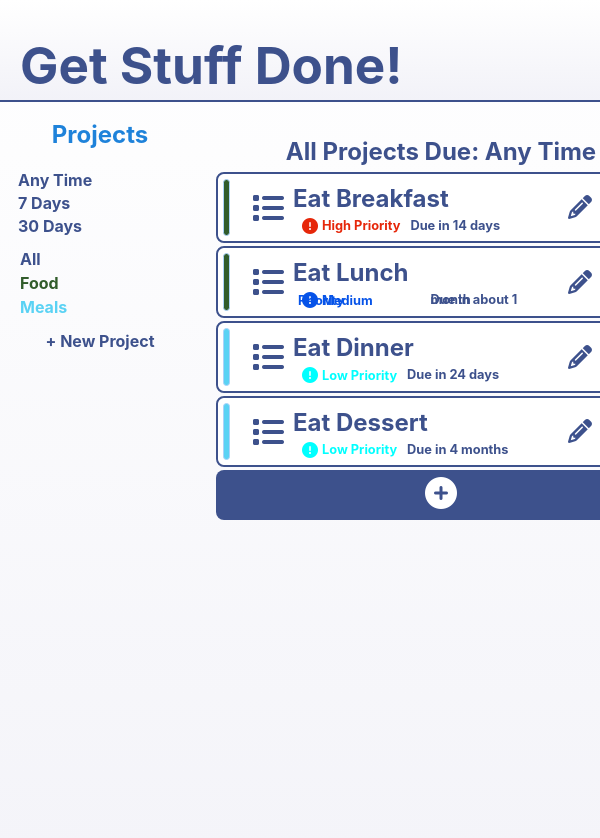
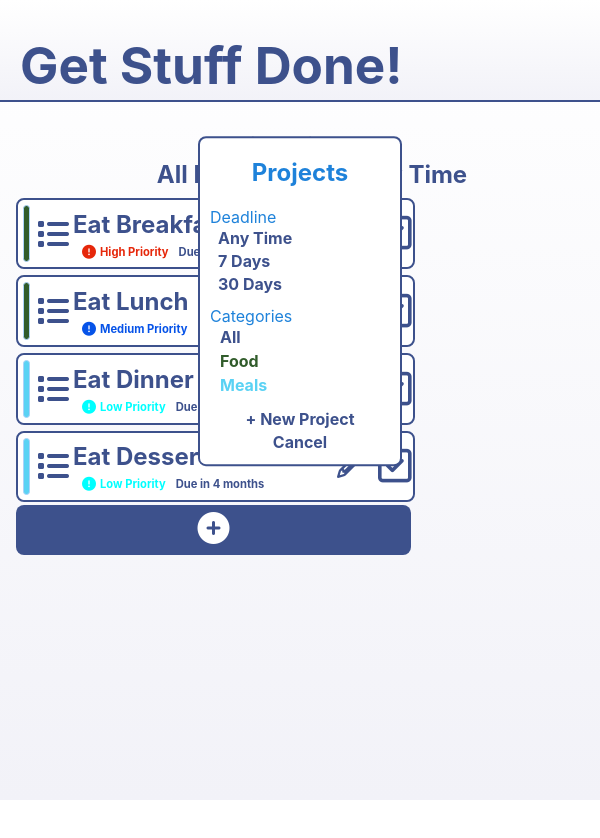
Before and after one commit to RinkM/Odin11-ToDoList-Vite, a React (Vite) app: page / in a window 600 px wide. Shown: the top 838 px of the page. After the commit the page ends 800 px from the top, so only its background shows below. Built offline with nearby package versions, Linux system fonts and the light colour scheme.

Commit message:
view on phone.

```diff
--- a/index.html
+++ b/index.html
@@ -2,16 +2,13 @@
 <html lang="en">
   <head>
     <meta charset="UTF-8" />
-    <link rel="icon" type="image/svg+xml" href="/vite.svg" />
     <meta name="viewport" content="width=device-width, initial-scale=1.0" />
-
-
     <script src="https://kit.fontawesome.com/fb9ab32e5c.js" crossorigin="anonymous"></script>
-
-    <title>Vite + React</title>
+    <title>Get Stuff Done!</title>
   </head>
   <body>
     <div id="root"></div>
     <script type="module" src="/src/main.jsx"></script>
   </body>
+
 </html>
--- a/src/index.css
+++ b/src/index.css
@@ -6,9 +6,8 @@ body {
 #root{
   width: 100%;
   margin: 0;
-  display: flex;
-  /* place-items: center; */
   min-width: 320px;
+  background-image: linear-gradient(0deg, #F2F2F8 , #FFFFFF);
 
   overflow-x: hidden;
 
@@ -28,12 +27,12 @@ body {
 
 
 .App{
-  width: 100%;
+  /* width: 100%; */
   height: 100%;
   min-height: 100vh;
   display: grid;
   grid-template-columns: 200px 1fr;
-  grid-template-rows: 100px 1fr 1fr;
+  grid-template-rows: 100px 1fr;
   grid-column-gap: 0px;
   grid-row-gap: 0px;
 }
@@ -99,9 +98,9 @@ button:focus-visible {
 /* LEFT NAV STYLES */
 .navLeft{
   grid-area: 2 / 1 / 3 / 2;
-  display: flex;
   flex-direction: column;
   text-align: center;
+  transition: all .2s ease;
 }
 
 .dateSortBtn{
@@ -125,7 +124,9 @@ button:focus-visible {
 
 }
 
-
+#cancelBtn{
+  display: none;
+}
 
 
 
@@ -243,7 +244,7 @@ button:focus-visible {
   display: flex;
   justify-content: flex-start;
   align-items: start;
-  font-size: .8rem;
+  font-size: .7rem;
 }
 
 .taskBody{
@@ -406,8 +407,6 @@ button:focus-visible {
 .backgroundApp{
   height:100%;
   color-scheme: light dark;
-  /* background-image: linear-gradient(0deg, #F2F2F8 , #FFFFFF) */
-  /* background-image: linear-gradient(0deg, #151528 , #07070D) */
 }
 
 input{
@@ -438,3 +437,112 @@ input{
 .taskMaxHeightLarge{max-height: 150px;
 
 }
+
+
+#openBtn{
+
+  border-radius: 8px;
+  display: none;
+}
+
+#openBtn:hover {
+  border: 2pt solid #1e82da;
+  border-radius: 8px;
+  }
+#openBtn:focus,
+#openBtn:focus-visible {
+  outline: 4px auto -webkit-focus-ring-color;
+}
+
+
+
+@media only screen and (max-width:600px)  {
+  .App {
+    grid-template-columns: 1fr;
+    grid-template-rows: 100px 1fr;
+    max-width: 600px ;
+  }
+
+  #openBtn{
+    display:inline;
+  }
+  #cancelBtn{
+    display: inline;
+  }
+
+  .taskContainer{
+    max-width: 395px;
+  }
+  #taskFormDiv{
+    max-width: 395px;
+  }
+  .navLeft{
+    min-height: 250px;
+    width: 200px;
+    flex-direction: column;
+    text-align: center;
+    background-color: white;
+    border: 2pt solid #3D518C;
+    border-radius: 8px;
+    z-index: 1;
+    height: min-content;
+    padding-bottom: 10px;
+    margin: 0;
+    position: absolute;
+    top: 50%;
+    left: 50%;
+    -ms-transform: translate(-50%, -80%);
+    transform: translate(-50%, -80%);
+
+  }
+
+  #toDoList{
+    grid-area: 2 / 1 / 3 / 3;
+    border-radius: 8px;
+    color:#ABD2fa;
+    padding: 1em;
+    margin-top: 1em;
+    margin-right: auto;
+    margin-bottom: 1em;
+    min-width: 450px;
+    max-width: 700px;
+    position: relative;
+    display: flex;
+    flex-direction: column;
+  }
+
+
+
+.taskInfoContainer {
+  display: grid;
+  grid-template-columns: 5px 45px 255px 80px;
+}
+
+#toDoName, #description {
+  width:150px
+}
+
+}
+
+
+
+@media only screen and (min-width:600px)  {
+ .App{
+  grid-template-columns: 200px 90%;
+ }
+ .navLeft{
+  display: flex;
+ }
+}
+
+@media only screen and (min-width:1000px)  {
+
+  #apps {
+    max-width: 1000px ;
+  }
+
+  .headers{
+    /* background-color: black; */
+  }
+
+}
--- a/src/projectComponents/DisplayProjects.jsx
+++ b/src/projectComponents/DisplayProjects.jsx
@@ -30,9 +30,24 @@ const addProjectBtn = ()=>{
   form.classList.toggle("flex")
 }
 
+function closeProjects () {
+  const navLeft = document.getElementsByClassName("navLeft")[0]
+  navLeft.classList.add("hidden")
+  navLeft.classList.remove("flex")
+}
+
+// function hideNav(){
+//   if (window.innerWidth < 601) {
+//     closeProjects()
+//   }
+
+// }
+
 
 return(
-  <div className='navLeft'>
+  <div id = "navProject" className='navLeft'>
+
+
     <div className="projectHeader"><h2>Projects</h2></div>
 
     <FilterTimeBtns
@@ -53,6 +68,11 @@ return(
       hookDeadlineFilter = {[deadlineFilter, setDeadlineFilter]}
       hookProject = {[projects, setProjects]}
       hookActiveProject = {[activeProject, setActiveProject]} />
+
+    <button id = "cancelBtn" className = "projectListItem" key="addProjectBtn"
+      onClick= {()=>closeProjects()}>
+      Cancel
+    </button>
   </div>
 
 )
--- a/src/projectComponents/FilterProjectBtns.jsx
+++ b/src/projectComponents/FilterProjectBtns.jsx
@@ -116,6 +116,7 @@ const delProjectBtn = (project)=>{
       });
   return(
     <div id = "projectListID" className="filterList projectList">
+      Categories
       {filterButtons}
 
   </div>)
--- a/src/projectComponents/FilterTimeBtns.jsx
+++ b/src/projectComponents/FilterTimeBtns.jsx
@@ -44,6 +44,7 @@ const FilterTimeBtns = (props) =>{
 
 return(
     <div id = "dateFilterContainer" className="filterList">
+      Deadline
       {filterButtons}
 
         {/* //  <FilterButtons key = {"filter"+DaysListItem.reactID} DaysListItem = {DaysListItem}/> */}
--- a/src/projectComponents/FormProject.jsx
+++ b/src/projectComponents/FormProject.jsx
@@ -11,6 +11,12 @@ const FormProject = (props)=>{
   const [projects, setProjects] = props.hookProject
 
   const showAddProjectBtn = ()=>{
+    const form = document.getElementById("formProject")
+    form.classList.toggle("hidden")
+    form.classList.toggle("flex")
+  }
+
+  const hideAddProjectBtn = ()=>{
     const form = document.getElementById("formProject")
     form.classList.toggle("hidden")
     form.classList.toggle("flex")
@@ -49,7 +55,8 @@ return (
     />
     <div className="buttonContainer">
       <button id = "projectFormBtn" className= "formButton"type="submit">Add</button>
-      <button type = "button" onClick={()=>addProjectBtn()}  className="formButton">Cancel</button>
+      <button type = "button" onClick={()=>hideAddProjectBtn()}  className="formButton">Cancel</button>
+
     </div>
   </form>
 
--- a/src/taskComponents/DisplayList.jsx
+++ b/src/taskComponents/DisplayList.jsx
@@ -49,9 +49,21 @@ const DisplayList = (props) =>{
     } else if (daySort() == true && projectSort() ==false){
     }
   }
+  const openProjects = () => {
+    const navLeft = document.getElementsByClassName("navLeft")[0]
+    navLeft.classList.add("flex")
+    navLeft.classList.remove("hidden")
+
+  }
+
+
 console.log("deadlineFilter", deadlineFilter)
   return (
     <div id = "toDoList">
+          <button id = "openBtn" className = "projectListItem" key="addProjectBtn"
+      onClick= {()=>openProjects()}>
+      View Project Menu
+    </button>
       <div id = "taskHeaderDiv" style ={{color: activeProject.projectColor}}>
         <h2>{activeProject.projectName} Projects Due: {deadlineFilter.listText}</h2>
       </div>
```
